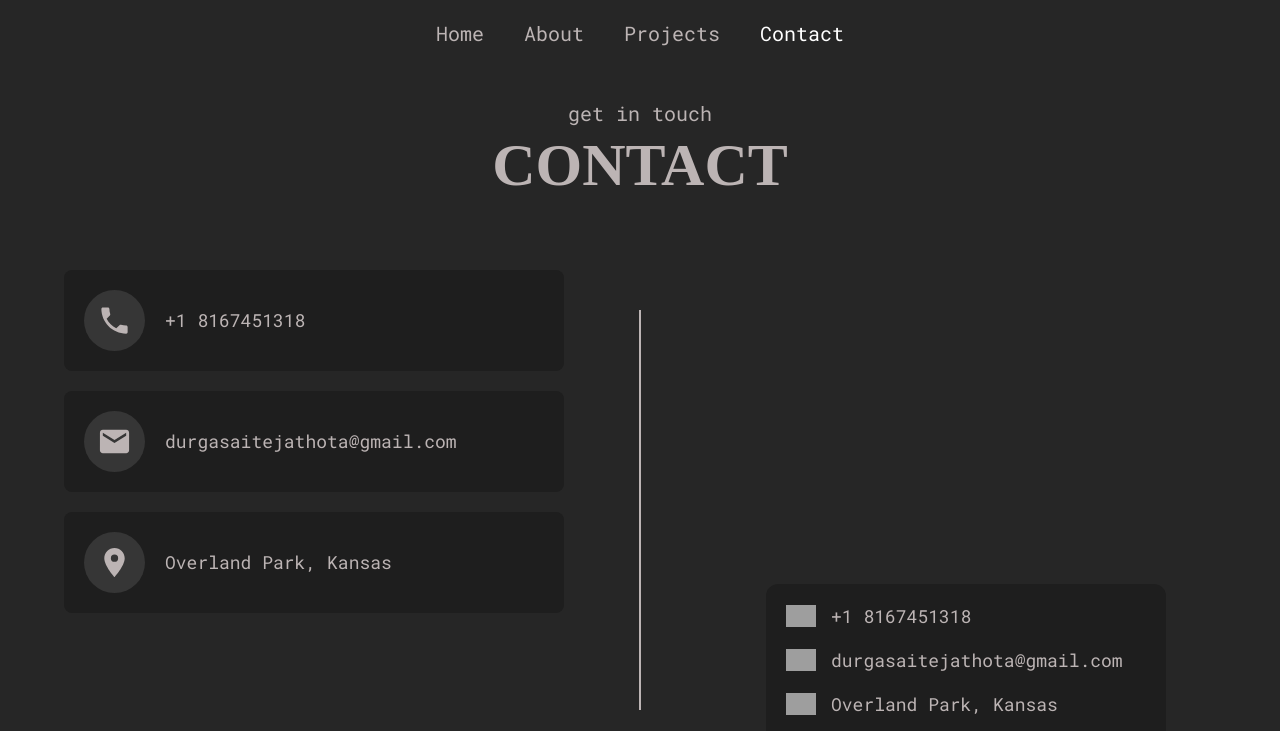
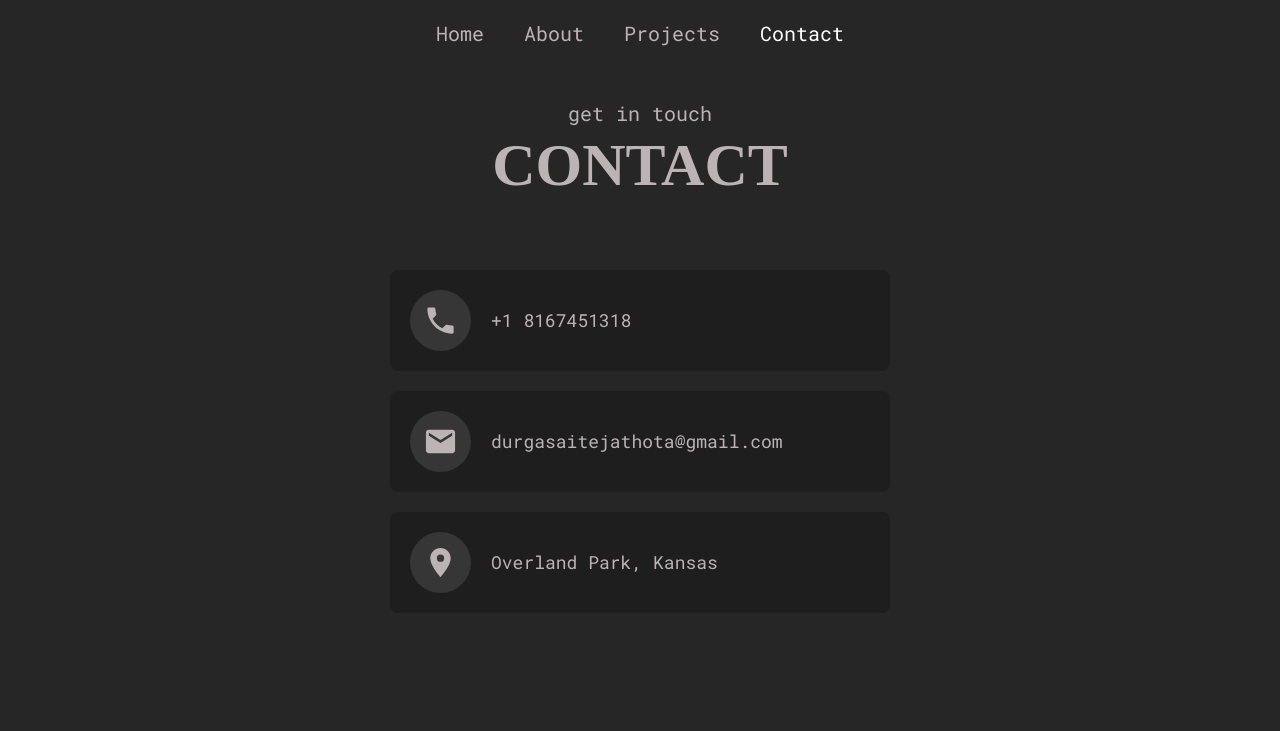
Before and after one commit to durgasaitejathota/durga-portfolio, a React (Create React App) app: page /contact in a window 1280 px wide. Shown: the top 731 px of the page. Built offline with nearby package versions, Linux system fonts and the light colour scheme; grey boxes are pictures that could not be loaded; a web font is replaced by a local one.

Commit message:
Update ContactSection.js

```diff
--- a/src/components/ContactSection.js
+++ b/src/components/ContactSection.js
@@ -1,52 +1,36 @@
 import React from 'react';
 import styled from 'styled-components';
 import { MdEmail, MdLocalPhone } from 'react-icons/md';
-import ContactForm from './ContactForm';
 import ContactInfoItem from './ContactInfoItem';
 import SectionTitle from './SectionTitle';
 
 const ContactSectionStyle = styled.div`
   padding: 10rem 0;
+  display: flex;
+  flex-direction: column;
+  align-items: center; /* Centering the content horizontally */
+
   .contactSection__wrapper {
     display: flex;
-    gap: 5rem;
+    flex-direction: column;
+    align-items: center;
+    gap: 3rem;
     margin-top: 7rem;
-    justify-content: space-between;
-    position: relative;
   }
-  .contactSection__wrapper::after {
-    position: absolute;
-    content: '';
-    width: 2px;
-    height: 50%;
-    background-color: var(--gray-1);
-    left: 50%;
-    top: 30%;
-    transform: translate(-50%, -50%);
-  }
+
   .left {
     width: 100%;
     max-width: 500px;
+    text-align: center; /* Center the text inside the contact info */
   }
-  .right {
-    max-width: 500px;
-    width: 100%;
-    border-radius: 12px;
-    /* padding-left: 3rem; */
+
+  .contactSection__wrapper::after {
+    display: none; /* Remove the vertical line */
   }
+
   @media only screen and (max-width: 768px) {
     .contactSection__wrapper {
       flex-direction: column;
-    }
-    .contactSection__wrapper::after {
-      display: none;
-    }
-    .left,
-    .right {
-      max-width: 100%;
-    }
-    .right {
-      padding: 4rem 2rem 2rem 2rem;
     }
   }
 `;
@@ -62,9 +46,6 @@ export default function ContactSection() {
             <ContactInfoItem icon={<MdEmail />} text="durgasaitejathota@gmail.com" />
             <ContactInfoItem text="Overland Park, Kansas" />
           </div>
-          <div className="right">
-            <ContactForm />
-          </div>
         </div>
       </div>
     </ContactSectionStyle>
```
